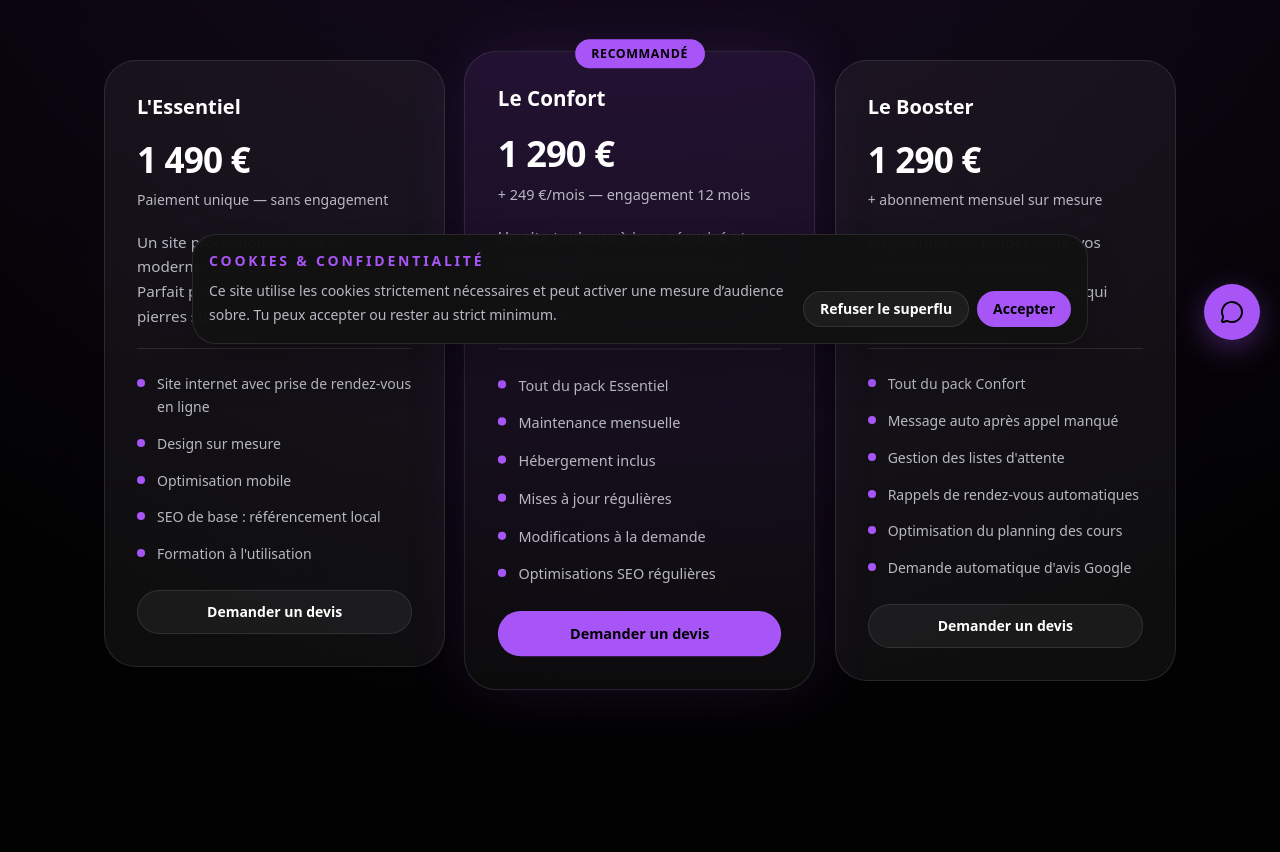
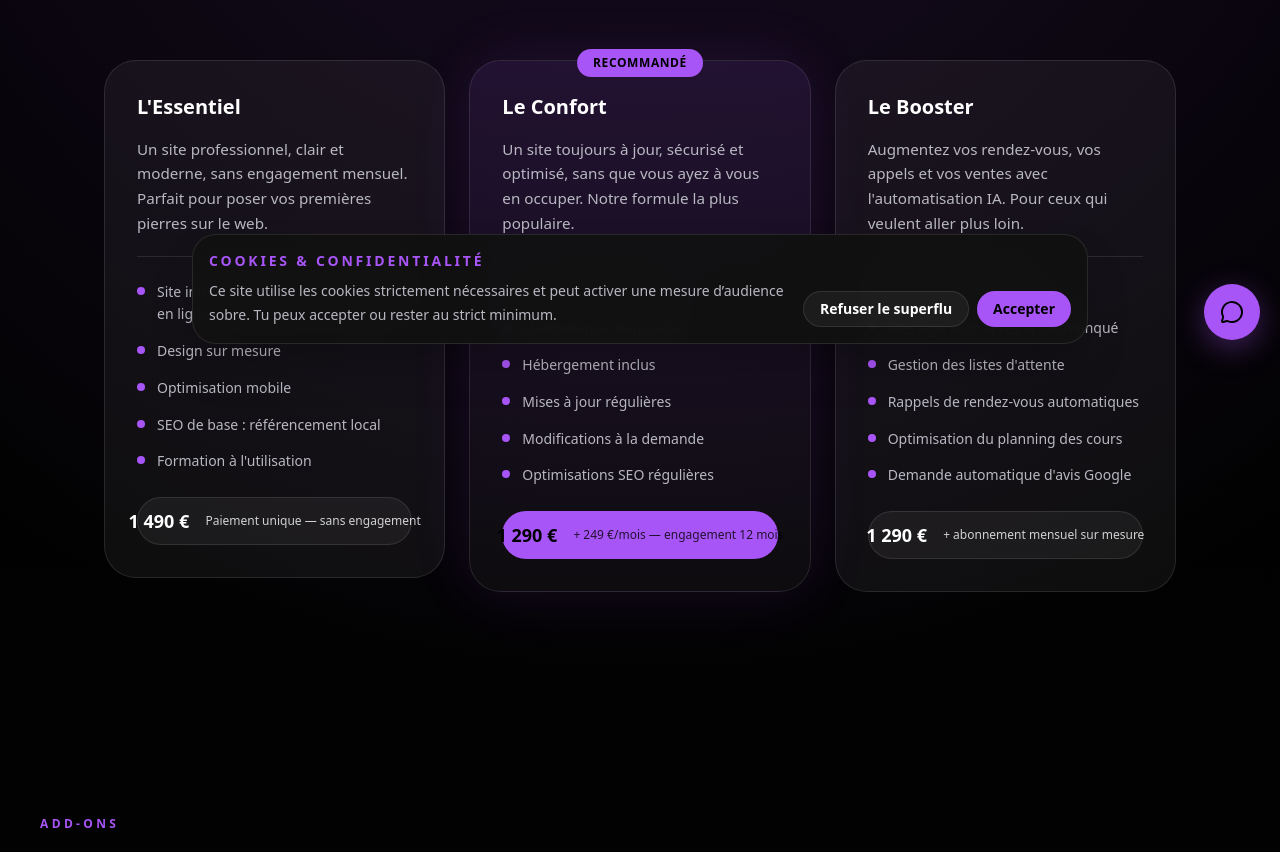
Before and after one commit to Agence-Grey/Grey, a Next.js app: page /devis in a window 1280 px wide. Shown: the part 440-1292 px from the top of the page. Built offline with nearby package versions, Linux system fonts and the light colour scheme.

Commit message:
devis: cartes même taille + prix déplacé dans le bouton CTA

```diff
--- a/src/app/devis/page.tsx
+++ b/src/app/devis/page.tsx
@@ -41,7 +41,6 @@ export default function DevisPage() {
                 summary={offer.summary}
                 features={offer.features}
                 featured={index === 1}
-                ctaText="Demander un devis"
                 href="/contact"
               />
             ))}
--- a/src/components/devis/pricing-card.tsx
+++ b/src/components/devis/pricing-card.tsx
@@ -11,7 +11,6 @@ interface PricingCardProps {
   summary: string;
   features: readonly string[];
   featured?: boolean;
-  ctaText: string;
   href: string;
 }
 
@@ -22,7 +21,6 @@ export function PricingCard({
   summary,
   features,
   featured = false,
-  ctaText,
   href,
 }: PricingCardProps) {
   return (
@@ -33,7 +31,7 @@ export function PricingCard({
       transition={{ duration: 0.4 }}
       className={`relative flex flex-col rounded-[2rem] border p-8 transition-transform hover:-translate-y-1 ${
         featured
-          ? "border-[var(--color-accent)]/35 bg-[linear-gradient(180deg,_rgba(168,85,247,0.12),_rgba(255,255,255,0.04))] shadow-[0_0_60px_rgba(168,85,247,0.12)] lg:scale-[1.03] lg:hover:-translate-y-1"
+          ? "border-[var(--color-accent)]/35 bg-[linear-gradient(180deg,_rgba(168,85,247,0.12),_rgba(255,255,255,0.04))] shadow-[0_0_60px_rgba(168,85,247,0.12)]"
           : "border-white/10 bg-white/5"
       }`}
     >
@@ -45,9 +43,7 @@ export function PricingCard({
 
       <div>
         <h3 className="text-xl font-semibold text-white">{name}</h3>
-        <p className="mt-3 text-[2.2rem] font-bold tracking-tight text-white">{price}</p>
-        <p className="mt-1 text-sm text-[var(--color-muted-foreground)]">{priceNote}</p>
-        <p className="mt-5 border-b border-white/10 pb-5 text-[0.95rem] leading-relaxed text-[var(--color-muted-foreground)]">
+        <p className="mt-4 border-b border-white/10 pb-5 text-[0.95rem] leading-relaxed text-[var(--color-muted-foreground)]">
           {summary}
         </p>
       </div>
@@ -62,8 +58,11 @@ export function PricingCard({
       </ul>
 
       <div className="mt-auto">
-        <Button asChild className="w-full" variant={featured ? "default" : "secondary"}>
-          <Link href={href}>{ctaText}</Link>
+        <Button asChild className="w-full" variant={featured ? "default" : "secondary"} size="lg">
+          <Link href={href}>
+            <span className="text-lg font-bold">{price}</span>
+            <span className="ml-2 text-xs font-normal opacity-80">{priceNote}</span>
+          </Link>
         </Button>
       </div>
     </motion.div>
```
Also changed, not shown: 1 other file (tests, documents, lock files or other folders).
